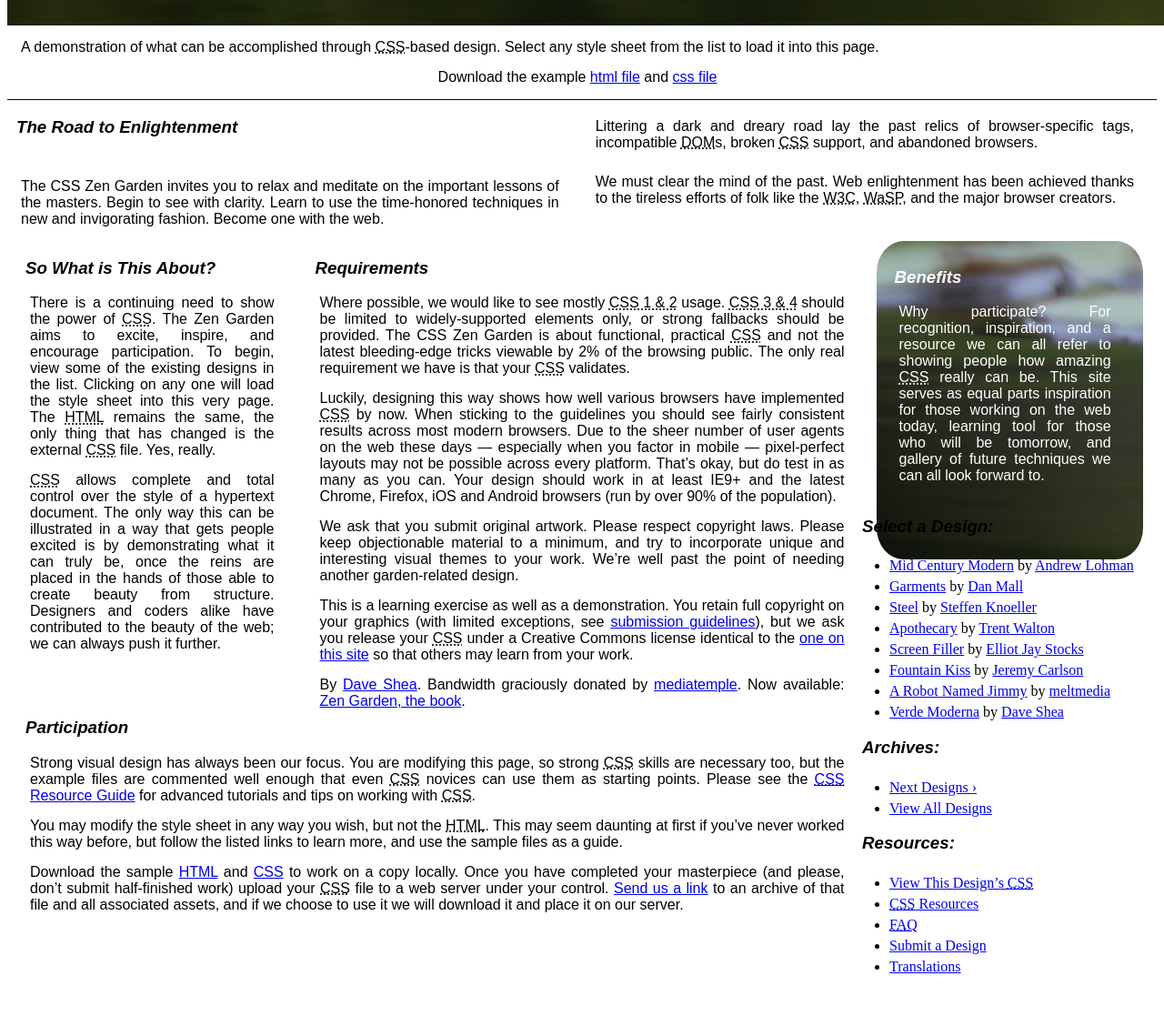
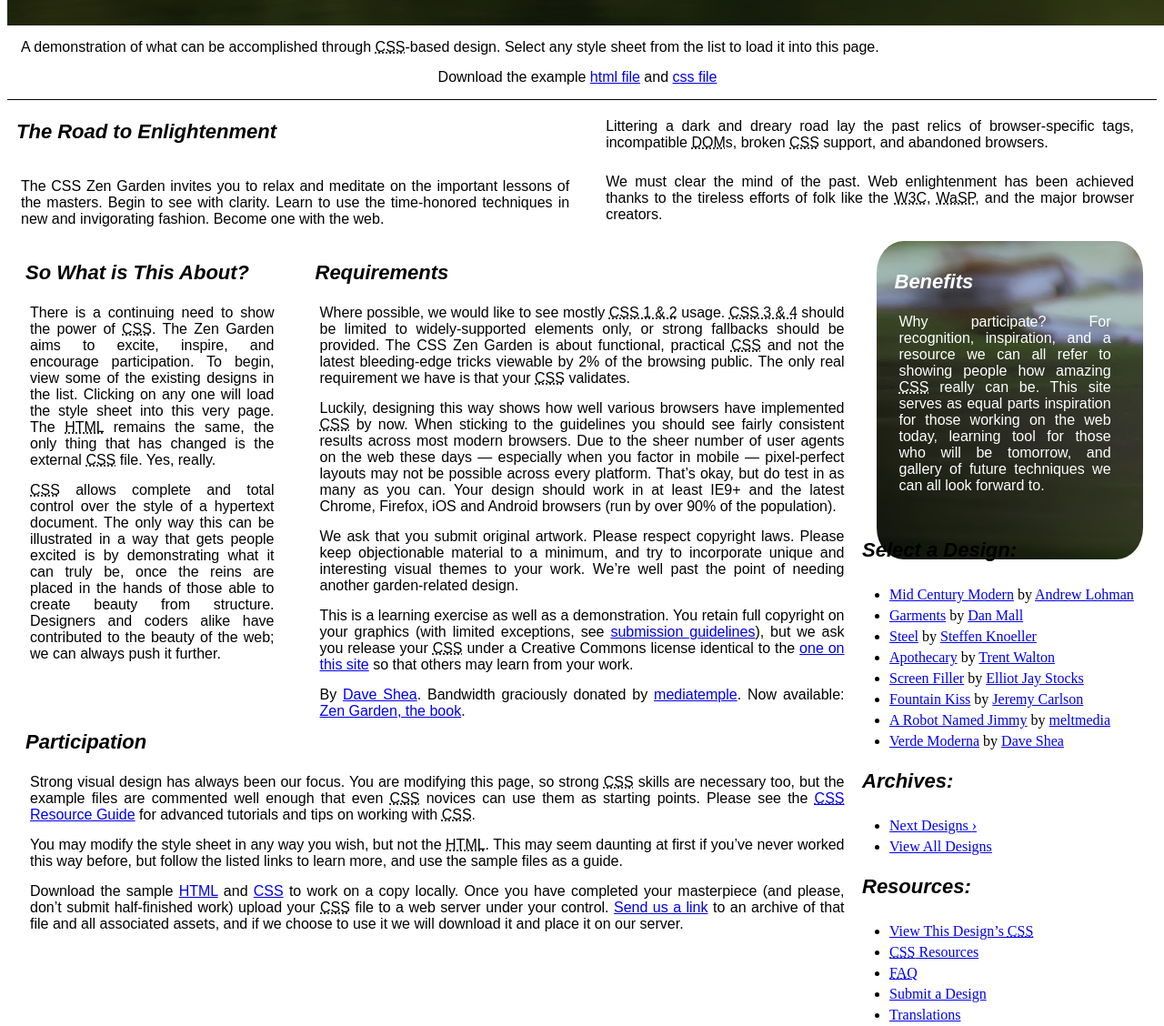
Before and after one commit to torislocke/zenGarden, a plain HTML site: page index.html in a window 1280 px wide. Shown: the part 780-1908 px from the top of the page at 91% size. Before the commit the page ends 1868 px from the top, so only its background shows below. Drawn offline with Linux system fonts and the light colour scheme; a web font is replaced by a local one.

Commit message:
Update project.css

```diff
--- a/project.css
+++ b/project.css
@@ -41,7 +41,8 @@ p {
 h3 {
 	margin-left: 10px;
 	font-family: 'adobe-kannada', sans-serif;
-	font-weight: 700;
+	font-weight: 800;
+	font-size: 22px;
 	font-style: italic;
 }
 
```
